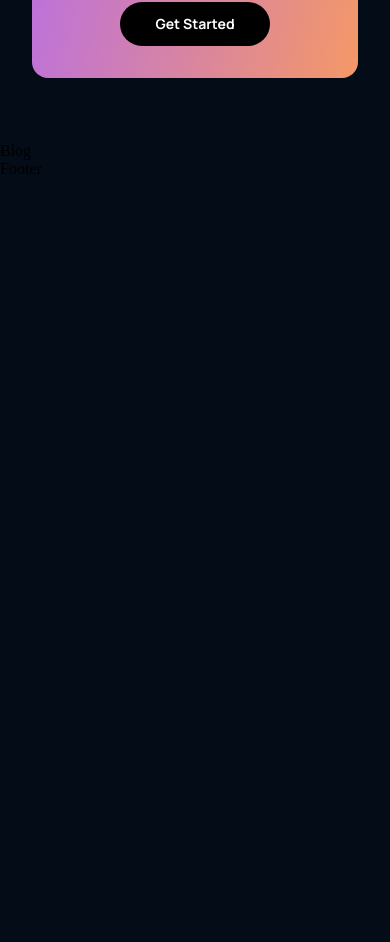
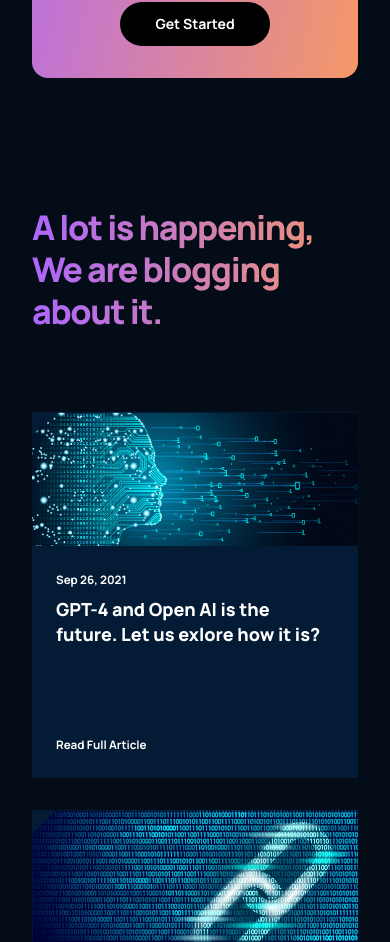
Before and after one commit to egwimcodes/GPT4, a React (Create React App) app: page / in a window 390 px wide. Shown: the part 4521-5463 px from the top of the page. Before the commit the page ends 4699 px from the top, so only its background shows below. Built offline with nearby package versions, Linux system fonts and the light colour scheme.

Commit message:
worked on Blog section

```diff
--- a/src/components/article/Article.jsx
+++ b/src/components/article/Article.jsx
@@ -1,9 +1,18 @@
 import React from 'react'
 import './article.css'
-const Article = () => {
+const Article = ({ imgUrl, date, title }) => {
   return (
-    <div>
-
+    <div className='gpt4__blog-container_article'>
+      <div className='gpt4__blog-container_article-image'>
+        <img src={imgUrl} alt="blog_image" />
+      </div>
+      <div className='gpt4__blog-container_article-content'>
+        <div>
+          <p>{date}</p>
+          <h3>{title}</h3>
+        </div>
+        <p>Read Full Article</p>
+      </div>
     </div>
   )
 }
--- a/src/components/article/article.css
+++ b/src/components/article/article.css
@@ -0,0 +1,56 @@
+.gpt4__blog-container_article {
+    width: 100%;
+    height: 100%;
+    display: flex;
+    flex-direction: column;
+    background-color: var(--color-footer);
+}
+
+.gpt4__blog-container_article-image {
+    width: 100%;
+    height: 100%;
+    background: var(--color-footer);
+}
+
+.gpt4__blog-container_article-image img {
+    width: 100%;
+    height: 100%;
+}
+
+.gpt4__blog-container_article-content {
+    display: flex;
+    flex-direction: column;
+    justify-content: space-between;
+    padding: 1rem 1.5rem;
+    height: 100%;
+}
+
+.gpt4__blog-container_article-content p {
+    font-family: var(--font-family);
+    font-weight: bold;
+    font-size: 11.659px;
+    line-height: 35px;
+    color: #FFFFFF;
+}
+
+.gpt4__blog-container_article-content h3 {
+    font-family: var(--font-family);
+    font-weight: 800;
+    font-size: 25.11px;
+    line-height: 30px;
+    color: #FFFFFF;
+    margin-bottom: 5rem;
+    cursor: pointer;
+}
+
+.gpt4__blog-container_article-content p:last-child {
+    cursor: pointer;
+}
+
+@media screen and (max-width: 550px) {
+    .gpt4__blog-container_article-content h3 {
+        font-size: 18px;
+        line-height: 25px;
+    }
+
+}
--- a/src/containers/blog/Blog.jsx
+++ b/src/containers/blog/Blog.jsx
@@ -1,9 +1,26 @@
 import React from 'react'
 import './blog.css'
+import { Article } from '../../components'
+import { blog01, blog02, blog03, blog04, blog05 } from './imports'
 const Blog = () => {
   return (
-    <div>
-      Blog
+    <div className='gpt4__blog section__padding' id='blog'>
+      <div className='gpt4__blog-heading'>
+        <h1 className='gradient__text'>
+          A lot is happening, <br /> We are blogging about it.
+        </h1>
+      </div>
+      <div className='gpt4__blog-container'>
+        <div className='gpt4__blog-container_groupA'>
+          <Article imgUrl={blog01} date="Sep 26, 2021" title="GPT-4 and Open  AI is the future. Let us exlore how it is?" />
+        </div>
+        <div className='gpt4__blog-container_groupB'>
+          <Article imgUrl={blog02} date="Sep 26, 2021" title="GPT-4 and Open  AI is the future. Let us exlore how it is?" />
+          <Article imgUrl={blog03} date="Sep 26, 2021" title="GPT-4 and Open  AI is the future. Let us exlore how it is?" />
+          <Article imgUrl={blog04} date="Sep 26, 2021" title="GPT-4 and Open  AI is the future. Let us exlore how it is?" />
+          <Article imgUrl={blog05} date="Sep 26, 2021" title="GPT-4 and Open  AI is the future. Let us exlore how it is?" />
+        </div>
+      </div>
     </div>
   )
 }
--- a/src/containers/blog/blog.css
+++ b/src/containers/blog/blog.css
@@ -0,0 +1,83 @@
+.gpt4__blog {
+    display: flex;
+    flex-direction: column;
+}
+
+.gpt4__blog-heading {
+    width: 100%;
+    text-align: left;
+
+    margin-bottom: 5rem;
+}
+
+.gpt4__blog-heading h1 {
+    font-family: var(--font-family);
+    font-weight: 800;
+    font-size: 62px;
+    line-height: 75px;
+    letter-spacing: -0.04em;
+}
+
+.gpt4__blog-container {
+    display: flex;
+    flex-direction: row;
+}
+
+.gpt4__blog-container_groupA {
+    flex: 0.75;
+    margin-right: 2rem;
+}
+
+.gpt4__blog-container_groupB {
+    flex: 1;
+
+    display: grid;
+    grid-template-columns: repeat(2, 1fr);
+    grid-gap: 2rem;
+}
+
+@media screen and (max-width: 990px) {
+    .gpt4__blog-container {
+        flex-direction: column-reverse;
+    }
+
+    .gpt4__blog-container_groupA {
+        margin: 2rem 0;
+    }
+
+    .gpt4__blog-container_groupA .gpt4__blog-container_article {
+        width: 48%;
+    }
+
+    .gpt4__blog-container_groupA .gpt4__blog-container_article-img {
+        height: 250px;
+    }
+
+
+
+}
+
+@media screen and (max-width: 700px) {
+    .gpt4__blog-container_groupB {
+        grid-template-columns: repeat(1, 1fr);
+    }
+
+    .gpt4__blog-container_groupA .gpt4__blog-container_article {
+        width: 100%;
+    }
+
+    .gpt4__blog-heading h1 {
+        font-size: 46px;
+        line-height: 52px;
+    }
+
+
+}
+
+
+@media screen and (max-width: 550px) {
+    .gpt4__blog-heading h1 {
+        font-size: 34px;
+        line-height: 42px;
+    }
+}
--- /dev/null
+++ b/src/containers/blog/imports.js
@@ -0,0 +1,7 @@
+import blog01 from '../../assets/blog01.png'
+import blog02 from '../../assets/blog02.png'
+import blog03 from '../../assets/blog03.png'
+import blog04 from '../../assets/blog04.png'
+import blog05 from '../../assets/blog05.png'
+
+export { blog01, blog02, blog03, blog04, blog05 }
```
